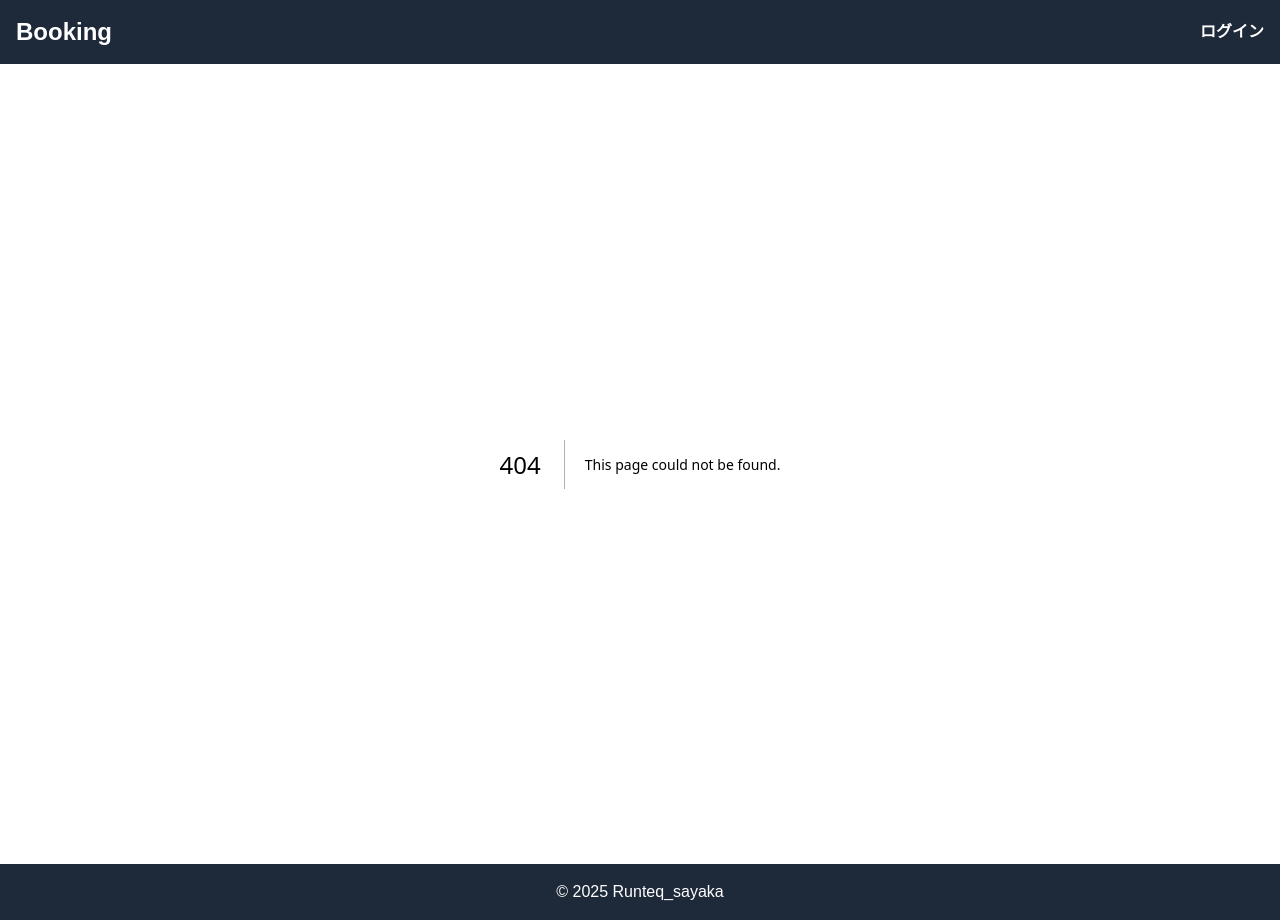
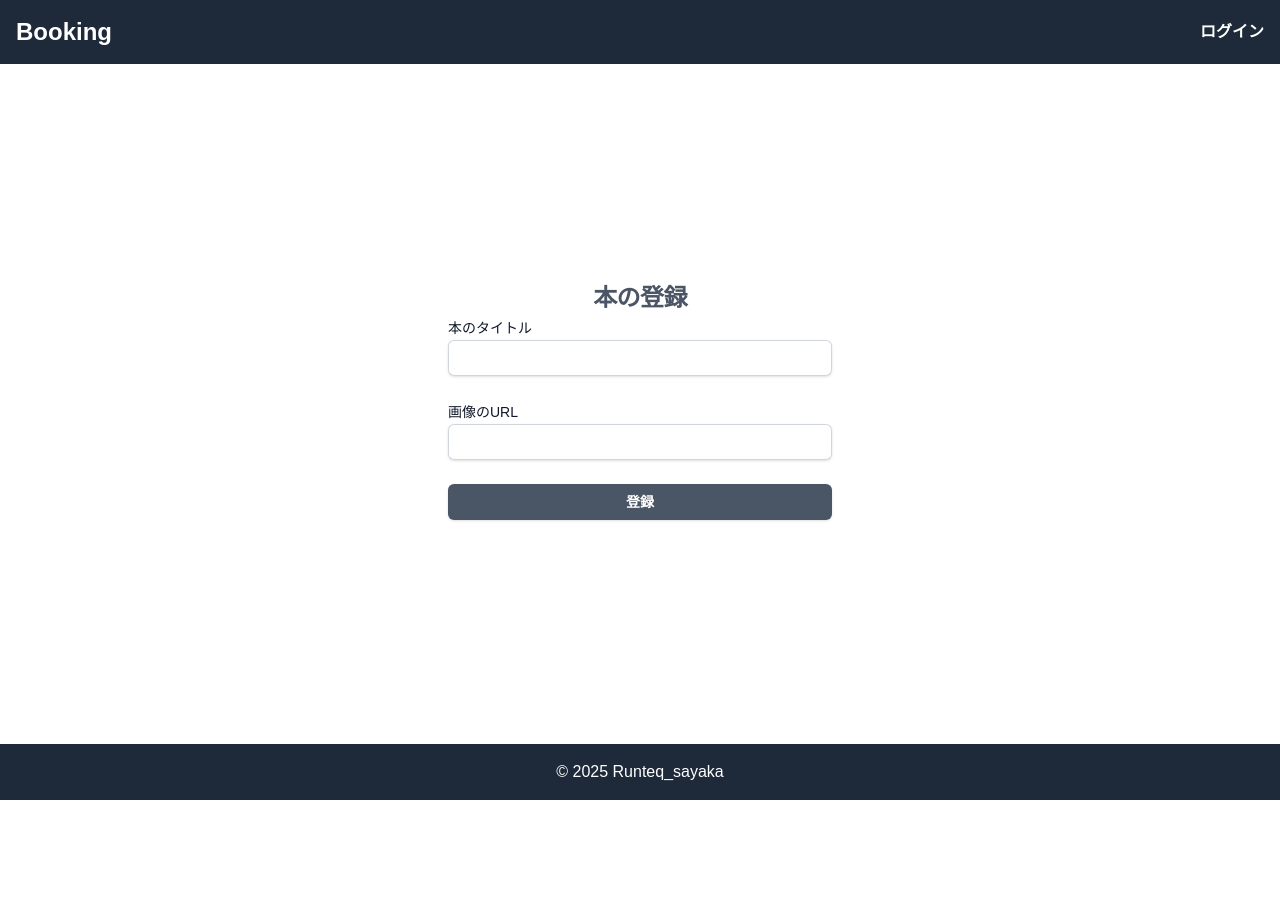
Before and after one commit to sayasurvey/cbm_app, a Next.js app in the folder src/: page /books/register in a window 1280 px wide. Before the commit this address had no page. After the commit the page ends 800 px from the top, so only its background shows below. Built offline with nearby package versions, Linux system fonts and the light colour scheme.

Commit message:
FIX: 本の登録画面の作成
FIX: TextFieldの引数名変更

```diff
--- /dev/null
+++ b/src/src/app/books/register/page.tsx
@@ -0,0 +1,11 @@
+"use client";
+
+import { BookForm } from '../../ui/books/BookForm';
+
+export const BookRegistrationForm = () => {
+  return (
+    <BookForm />
+  );
+};
+
+export default BookRegistrationForm;
--- a/src/src/app/login/page.tsx
+++ b/src/src/app/login/page.tsx
@@ -52,7 +52,7 @@ const LoginForm = () => {
           <form className="space-y-5" onSubmit={handleSubmit}>
             <div>
               <TextField
-              value="メールアドレス"
+                label="メールアドレス"
                 dataName="email"
                 onChange={handleChange}
               />
@@ -60,7 +60,7 @@ const LoginForm = () => {
 
             <div>
               <TextField
-              value="パスワード"
+                label="パスワード"
                 dataName="password"
                 onChange={handleChange}
               />
--- /dev/null
+++ b/src/src/app/ui/books/BookForm.tsx
@@ -0,0 +1,78 @@
+"use client";
+
+import { useState } from 'react';
+import { Button } from '../buttons/Button';
+import { TextField } from '../inputs/TextField';
+
+interface BookFormData {
+  title: string;
+  imageUrl: string;
+}
+
+export const BookForm = () => {
+  const [formData, setFormData] = useState<BookFormData>({
+    title: '',
+    imageUrl: ''
+  });
+
+  const handleInputChange = (e: React.ChangeEvent<HTMLInputElement>) => {
+    const { name, value } = e.target;
+    setFormData(prev => ({
+      ...prev,
+      [name]: value
+    }));
+  };
+
+  const handleSubmit = async (e: React.FormEvent<HTMLFormElement>) => {
+    e.preventDefault();
+    console.log('Form submitted:', formData);
+  };
+
+  return (
+    <div className="absolute inset-0 flex items-center justify-center">
+      <div className="sm:mx-auto sm:w-full sm:max-w-sm">
+        <div className="sm:mx-auto sm:w-full sm:max-w-sm">
+          <h2 className="text-center text-2xl font-bold leading-9 tracking-tight text-gray-600">
+            本の登録
+          </h2>
+        </div>
+        <form className="space-y-6" onSubmit={handleSubmit}>
+          <div>
+            <TextField
+              label="本のタイトル"
+              dataName="title"
+              onChange={handleInputChange}
+            />
+          </div>
+
+          <div>
+            <TextField
+              label="画像のURL"
+              dataName="imageUrl"
+              onChange={handleInputChange}
+            />
+          </div>
+
+          {formData.imageUrl && (
+            <div className="mt-4">
+              <img
+                src={formData.imageUrl}
+                alt="Book Cover"
+                className="mx-auto w-2/3 rounded-lg shadow-md"
+                onError={(e) => {
+                  e.currentTarget.src = '/images/no-image.png';
+                }}
+              />
+            </div>
+          )}
+
+          <div>
+            <div className="mt-2">
+              <Button value="登録" type="submit" />
+            </div>
+          </div>
+        </form>
+      </div>
+    </div>
+  );
+};
--- a/src/src/app/ui/books/BorrowingModal.tsx
+++ b/src/src/app/ui/books/BorrowingModal.tsx
@@ -15,7 +15,7 @@ export const BorrowingModal: React.FC<BorrowingModalProps> = ({ isOpen, onClose
       <div className="modal-content bg-white p-6 rounded-lg z-10">
         <form className="space-y-6" action="#" method="POST">
           <div>
-            <TextField value='返却日' dataName='returnDate'/>
+            <TextField label='返却日' dataName='returnDate'/>
           </div>
 
           <div>
--- a/src/src/app/ui/inputs/TextField.tsx
+++ b/src/src/app/ui/inputs/TextField.tsx
@@ -3,19 +3,19 @@
 import { ChangeEvent } from 'react';
 
 type TextFieldProps = {
-  value: string;
+  label: string;
   dataName: string;
   onChange?: (e: ChangeEvent<HTMLInputElement>) => void;
 };
 
-export const TextField = ({ value, dataName, onChange }: TextFieldProps) => {
+export const TextField = ({ label, dataName, onChange }: TextFieldProps) => {
   return (
     <div>
       <label
         htmlFor={dataName}
         className="block text-sm font-medium leading-6 text-gray-900"
       >
-        {value}
+        {label}
       </label>
       <input
         id={dataName}
```
Lines whose indentation alone changed are shown as unchanged.
